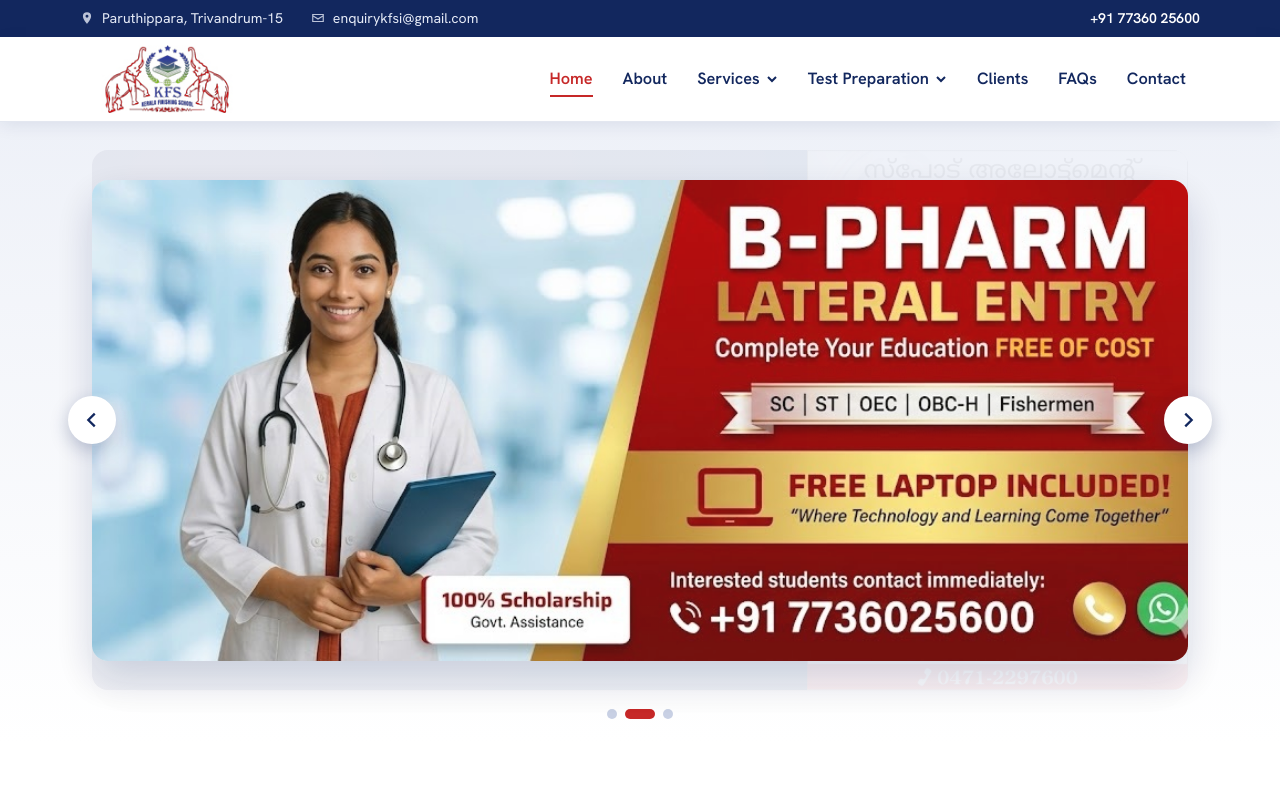
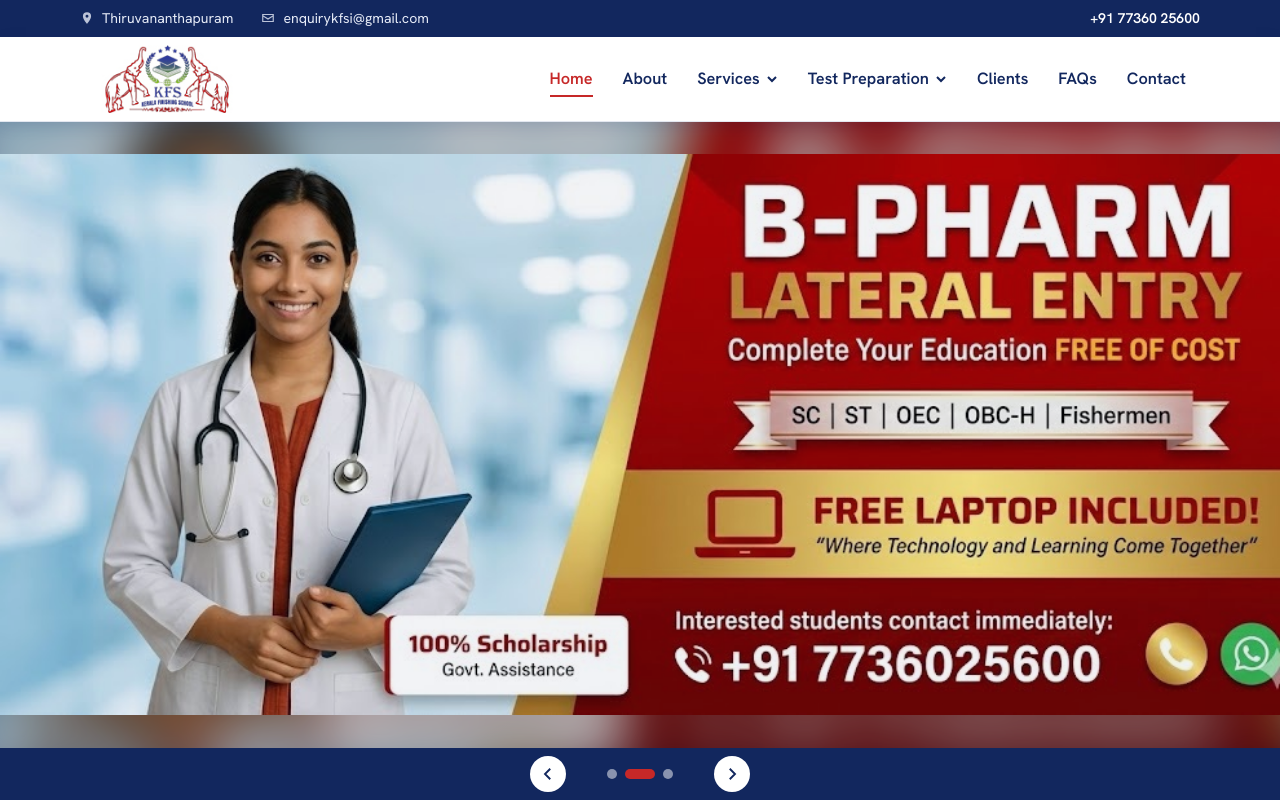
Before and after one commit to Dinoy77/kfs-website, a React (Vite) app: page / in a window 1280 px wide. Shown: the top 800 px of the page. Built offline with nearby package versions, Linux system fonts and the light colour scheme.

Commit message:
Balance poster slide spacing

```diff
--- a/src/components/Header.jsx
+++ b/src/components/Header.jsx
@@ -90,7 +90,7 @@ export default function Header() {
             <svg width="14" height="14" viewBox="0 0 24 24" aria-hidden="true">
               <path fill="currentColor" d="M12 2a7 7 0 0 0-7 7c0 5.3 7 13 7 13s7-7.7 7-13a7 7 0 0 0-7-7zm0 9.5A2.5 2.5 0 1 1 12 6.5a2.5 2.5 0 0 1 0 5z" />
             </svg>
-            Paruthippara, Trivandrum-15
+            Thiruvananthapuram
           </a>
           <a href={`mailto:${site.email}`} className="nav-top-item">
             <svg width="14" height="14" viewBox="0 0 24 24" aria-hidden="true">
--- a/src/components/HeroSlider.jsx
+++ b/src/components/HeroSlider.jsx
@@ -1,4 +1,4 @@
-import { useState, useEffect, useCallback } from 'react'
+import { useState, useEffect, useCallback, useRef } from 'react'
 import { heroSlides } from '../data/home.js'
 
 const AUTOPLAY_MS = 6000
@@ -14,7 +14,13 @@ function SlideImage({ slide }) {
       </div>
     )
   }
-  return <img src={slide.image} alt={slide.alt} className="hs-img" onError={() => setMissing(true)} />
+  // The full banner is always shown (never cropped). Spare space at the sides
+  // is filled with a soft, blurred copy of the same banner.
+  return (
+    <div className="hs-imgwrap" style={{ '--hs-bg': `url(${slide.image})` }}>
+      <img src={slide.image} alt={slide.alt} className="hs-img" onError={() => setMissing(true)} />
+    </div>
+  )
 }
 
 function PosterSlide({ slide }) {
@@ -50,6 +56,21 @@ export default function HeroSlider() {
   const count = heroSlides.length
 
   const go = useCallback((i) => setIndex((i + count) % count), [count])
+  const sectionRef = useRef(null)
+
+  // Measure the real header height (it changes with screen size and browser zoom)
+  // so the slider always fits in the window below it.
+  useEffect(() => {
+    const header = document.querySelector('.nav-header')
+    const update = () => {
+      if (header && sectionRef.current) {
+        sectionRef.current.style.setProperty('--hs-header', `${header.offsetHeight}px`)
+      }
+    }
+    update()
+    window.addEventListener('resize', update)
+    return () => window.removeEventListener('resize', update)
+  }, [])
 
   useEffect(() => {
     const reduce = window.matchMedia('(prefers-reduced-motion: reduce)').matches
@@ -61,6 +82,7 @@ export default function HeroSlider() {
   return (
     <section
       className="hs"
+      ref={sectionRef}
       aria-roledescription="carousel"
       aria-label="Admissions"
       onMouseEnter={() => setPaused(true)}
--- a/src/pages/Home.css
+++ b/src/pages/Home.css
@@ -6,134 +6,141 @@
 }
 
 /* ===== Banner slider =====
-   The banner sits inside the page width with rounded corners,
-   and is never taller than the screen (minus the header). */
-.hs {
-  background: linear-gradient(180deg, var(--kfs-soft) 0%, #fff 100%);
-  padding-block: 28px 24px;
-}
-.hs-frame {
+   Full window width. Each slide keeps the banner's shape (about 2:1) but is never
+   taller than the window below the header (minus the dots bar), so the whole slide
+   is always visible. Banners are never cropped. */
+.hs { --hs-header: 122px; --hs-bar: 52px; background: var(--kfs-navy); }
+.hs-frame { position: relative; }
+.hs-track {
+  --hs-ratio: 2.03;
   position: relative;
-  max-width: var(--wrap, 1160px);
-  margin: 0 auto;
-  padding-left: max(32px, env(safe-area-inset-left, 0px));
-  padding-right: max(32px, env(safe-area-inset-right, 0px));
-}
-.hs-track {
-  /* Every slide has the same wide shape as the banner images (about 2:1),
-     and the whole slider always fits on the screen. */
-  --hs-ratio: 2.03;
-  position: relative;            /* arrows are placed on the banner's edges */
   display: grid;
-  width: min(100%, calc((100vh - 230px) * var(--hs-ratio)));
-  margin-inline: auto;
+  grid-template-columns: minmax(0, 1fr);
+  grid-template-rows: minmax(0, 1fr);
+  width: 100%;
+  height: min(calc(100vw / var(--hs-ratio)), calc(100svh - var(--hs-header) - var(--hs-bar)));
+  min-height: 180px;
+  overflow: hidden;
 }
 .hs-slide {
   grid-area: 1 / 1;
-  display: flex; justify-content: center; align-items: center;
+  min-width: 0; min-height: 0;
+  display: flex;
   opacity: 0; visibility: hidden;
   transition: opacity .7s ease, visibility .7s;
 }
 .hs-slide.is-active { opacity: 1; visibility: visible; }
+.hs-slide { container-type: size; }   /* lets the poster column size itself to the slide height */
+.hs-slide > * { width: 100%; height: 100%; }
 
-.hs-slide > * { width: 100%; }
+/* Image banner: whole banner visible; blurred copy fills any side space */
+.hs-imgwrap { position: relative; overflow: hidden; background: var(--kfs-navy); }
+.hs-imgwrap::before {
+  content: ''; position: absolute; inset: -40px;
+  background: var(--hs-bg) center / cover no-repeat;
+  filter: blur(28px) brightness(.8) saturate(1.1);
+}
 .hs-img {
-  display: block;
-  width: 100%; height: auto;
-  border-radius: 16px;
-  box-shadow: 0 18px 40px rgba(18, 39, 94, .18);
+  position: relative; display: block;
+  width: 100%; height: 100%; object-fit: contain; object-position: center;
 }
 
 /* Poster slide: details on the left, full portrait poster on the right.
-   Text sizes follow the slide width (cqw), so it scales down on phones. */
+   Text scales with the slide size, so it fits on every screen. */
 .hs-poster {
-  container-type: inline-size;
-  aspect-ratio: var(--hs-ratio);
-  /* poster is 1130 x 1600 (ratio 0.706), so it takes 0.706 / 2.03 = 34.8% of the width */
-  display: grid; grid-template-columns: minmax(0, 1fr) 34.8%;
-  border-radius: 16px; overflow: hidden;
+  container-type: size;
+  display: grid; grid-template-columns: minmax(0, 1fr) min(calc(100cqh * 0.706), 50%);
+  /* same gap on the right of the poster as on the left of the text, so the slide is balanced */
+  padding-right: max(16px, min(6cqw, 12cqh));
+  overflow: hidden;
   background:
     radial-gradient(circle at 15% 15%, rgba(198, 40, 40, .28), transparent 50%),
     var(--kfs-navy);
-  box-shadow: 0 18px 40px rgba(18, 39, 94, .18);
 }
 .hs-poster-copy {
   display: flex; flex-direction: column; justify-content: center; align-items: flex-start;
-  gap: 1.3cqw; padding: 3cqw 4cqw; color: #fff; min-width: 0;
+  gap: min(1.3cqw, 2.6cqh); padding: min(3cqw, 6cqh) min(4cqw, 8cqh) min(3cqw, 6cqh) max(16px, min(6cqw, 12cqh));
+  color: #fff; min-width: 0;
 }
-.hs-poster-tags { display: flex; flex-wrap: wrap; gap: .8cqw; }
+.hs-poster-tags { display: flex; flex-wrap: wrap; gap: min(.8cqw, 1.6cqh); }
+.hs-poster-tag {
+  margin: 0; padding: min(.5cqw, 1cqh) min(1.4cqw, 2.8cqh); border-radius: 999px; background: var(--kfs-red); color: #fff;
+  font-weight: 700; font-size: max(10px, min(1.4cqw, 2.8cqh)); letter-spacing: .06em; text-transform: uppercase;
+}
 .hs-poster-tag.is-alt { background: #fff; color: var(--kfs-red); }
-.hs-poster-tag {
-  margin: 0; padding: .5cqw 1.4cqw; border-radius: 999px; background: var(--kfs-red); color: #fff;
-  font-weight: 700; font-size: max(10px, 1.4cqw); letter-spacing: .06em; text-transform: uppercase;
-}
 .hs-poster-title {
-  margin: 0; color: #fff; font-size: max(17px, 4.6cqw); font-weight: 800;
+  margin: 0; color: #fff; font-size: max(17px, min(4.6cqw, 9.2cqh)); font-weight: 800;
   line-height: 1.02; letter-spacing: -0.02em; text-wrap: balance;
 }
 .hs-poster-lead {
-  margin: 0; padding: .3cqw 1cqw; background: #ffd400; color: var(--kfs-navy);
-  font: 800 max(12px, 2.3cqw)/1.25 var(--font-display);
+  margin: 0; padding: min(.3cqw, .6cqh) min(1cqw, 2cqh); background: #ffd400; color: var(--kfs-navy);
+  font: 800 max(12px, min(2.3cqw, 4.6cqh))/1.25 var(--font-display);
 }
-.hs-poster-text { margin: 0; color: #c9d2ea; font-size: max(11px, 1.55cqw); line-height: 1.45; max-width: 52ch; }
-.hs-poster-phones { display: flex; flex-wrap: wrap; gap: 1cqw; margin-top: .6cqw; }
+.hs-poster-text { margin: 0; color: #c9d2ea; font-size: max(11px, min(1.55cqw, 3.1cqh)); line-height: 1.45; max-width: 52ch; }
+.hs-poster-phones { display: flex; flex-wrap: wrap; gap: min(1cqw, 2cqh); margin-top: min(.6cqw, 1.2cqh); }
 .hs-poster-phones a {
-  padding: 1cqw 1.8cqw; border-radius: 8px; font-weight: 700; font-size: max(11px, 1.6cqw);
+  padding: min(1cqw, 2cqh) min(1.8cqw, 3.6cqh); border-radius: 8px; font-weight: 700; font-size: max(11px, min(1.6cqw, 3.2cqh));
   text-decoration: none; color: #fff; border: 2px solid rgba(255, 255, 255, .55); white-space: nowrap;
 }
 .hs-poster-phones a.is-main { background: var(--kfs-red); border-color: var(--kfs-red); }
 .hs-poster-phones a:hover { background: #fff; border-color: #fff; color: var(--kfs-navy); }
-.hs-poster-note { margin: 0; color: #9fb0d6; font-size: max(10px, 1.2cqw); }
+.hs-poster-note { margin: 0; color: #9fb0d6; font-size: max(10px, min(1.2cqw, 2.4cqh)); }
 
-.hs-poster-img { position: relative; display: block; min-height: 0; background: #fff; }
+.hs-poster-img { position: relative; display: block; min-height: 0; background: var(--kfs-navy); box-shadow: 0 0 40px rgba(0, 0, 0, .35); }
 .hs-poster-img img { position: absolute; inset: 0; width: 100%; height: 100%; object-fit: contain; }
 
-
-/* Small screens: keep only the essentials so nothing overflows */
+/* Small slides: keep only the essentials so nothing overflows */
 @container (max-width: 640px) {
   .hs-poster-text, .hs-poster-note { display: none; }
   .hs-poster-phones a:not(.is-main) { display: none; }
   .hs-poster-copy { gap: 6px; padding: 12px 14px; }
+  .hs-poster { padding-right: 0; }
 }
 
 /* Placeholder until the image file is added */
 .hs-missing {
-  width: 100%; min-height: 360px; display: grid; place-items: center; padding: 24px; text-align: center;
-  color: var(--kfs-navy); background: #fff; border: 2px dashed #c8d0e4; border-radius: 16px;
+  width: 100%; height: 100%; display: grid; place-items: center; padding: 24px; text-align: center;
+  color: #fff; border: 2px dashed rgba(255, 255, 255, .35);
 }
+.hs-missing code { color: #fff; }
 
-/* Arrows — white circles on the banner edges */
+/* Arrows — in the bar under the banner, either side of the dots,
+   so they never cover any banner text */
+.hs-track { position: static; }
 .hs-arrow {
-  position: absolute; top: 50%; transform: translateY(-50%); z-index: 2;
-  width: 48px; height: 48px; border-radius: 50%; cursor: pointer;
+  position: absolute; z-index: 2;
+  bottom: calc((var(--hs-bar) - 36px) / 2);
+  width: 36px; height: 36px; border-radius: 50%; cursor: pointer;
   display: grid; place-items: center;
   background: #fff; color: var(--kfs-navy); border: 0;
-  box-shadow: 0 6px 18px rgba(18, 39, 94, .25);
   transition: background .2s ease, color .2s ease;
 }
+.hs-arrow svg { width: 18px; height: 18px; }
 .hs-arrow:hover { background: var(--kfs-red); color: #fff; }
-.hs-prev { left: -24px; }
-.hs-next { right: -24px; }
+.hs-prev { left: calc(50% - 110px); }
+.hs-next { right: calc(50% - 110px); }
 
-/* Dots — below the banner */
-.hs-dots { display: flex; justify-content: center; gap: 8px; margin-top: 18px; }
+/* Dots — in a slim bar just below the banner, so they never cover banner text */
+.hs-dots {
+  display: flex; justify-content: center; align-items: center; gap: 8px;
+  height: var(--hs-bar);
+}
 .hs-dot {
   width: 10px; height: 10px; border-radius: 999px; border: 0; padding: 0; cursor: pointer;
-  background: #c8d0e4; transition: width .3s ease, background .3s ease;
+  background: rgba(255, 255, 255, .5); transition: width .3s ease, background .3s ease;
 }
-.hs-dot:hover { background: var(--kfs-navy); }
+.hs-dot:hover { background: #fff; }
 .hs-dot.is-active { width: 30px; background: var(--kfs-red); }
 
+/* Phones: arrows sit beside the dots below the banner so they never cover its text */
 @media (max-width: 640px) {
-  .hs { padding-block: 16px 14px; }
-  .hs-frame { padding-left: max(12px, env(safe-area-inset-left, 0px)); padding-right: max(12px, env(safe-area-inset-right, 0px)); }
-  .hs-img { border-radius: 10px; }
-  .hs-arrow { width: 34px; height: 34px; top: auto; bottom: -46px; transform: none; }
-  .hs-prev { left: 0; }
-  .hs-next { right: 0; }
-  .hs-arrow svg { width: 16px; height: 16px; }
-  .hs-dots { margin-top: 24px; min-height: 34px; align-items: center; }
-  .hs-missing { min-height: 200px; font-size: .95rem; }
+  .hs { --hs-bar: 52px; background: var(--kfs-soft); }
+  .hs-track { min-height: 0; }
+  .hs-prev { left: max(12px, env(safe-area-inset-left, 0px)); }
+  .hs-next { right: max(12px, env(safe-area-inset-right, 0px)); }
+  .hs-dot { background: #c8d0e4; }
+  .hs-missing { color: var(--kfs-navy); border-color: #c8d0e4; }
+  .hs-missing code { color: var(--kfs-navy); }
 }
 @media (prefers-reduced-motion: reduce) {
   .hs-slide, .hs-dot, .hs-arrow { transition: none; }
```
